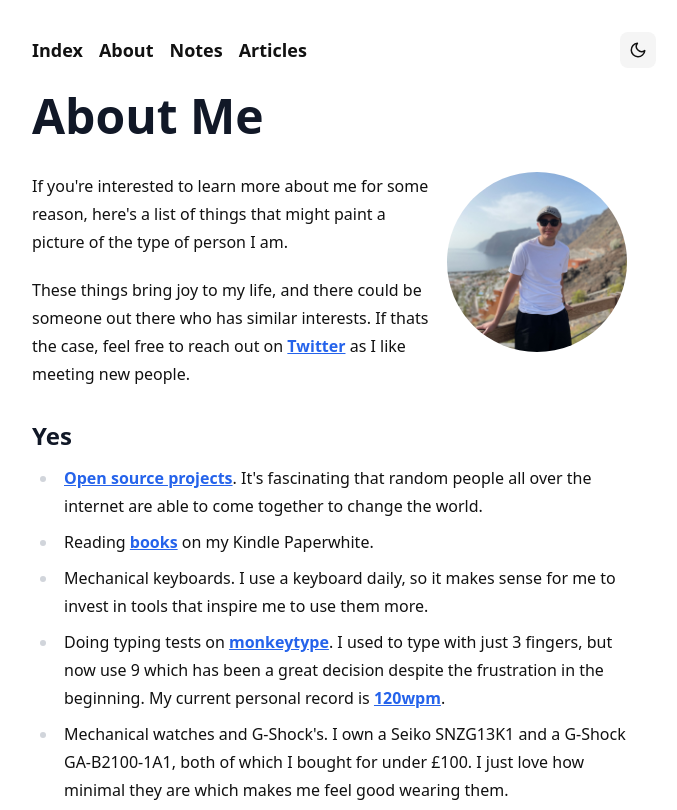
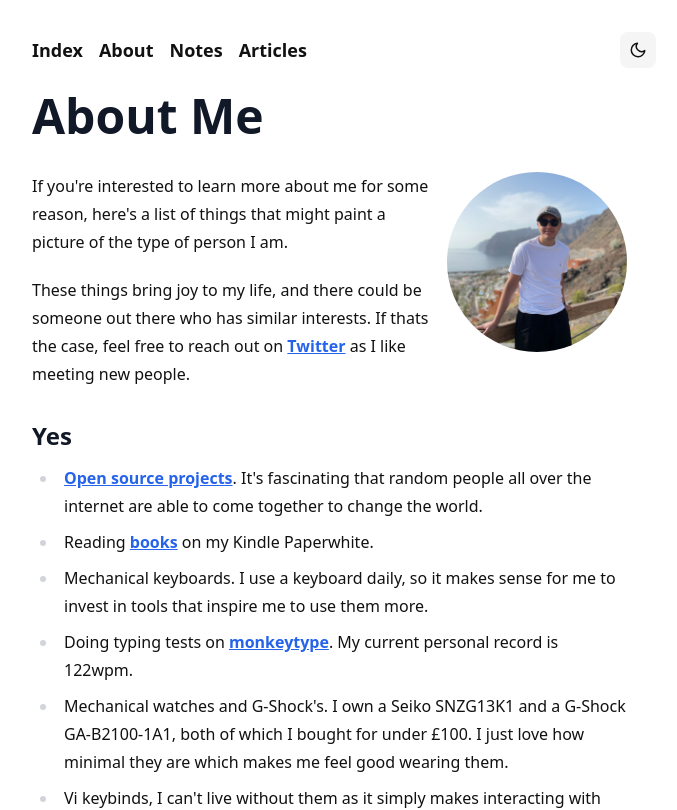
Before and after one commit to pzrsa/parsam.io, a Next.js app: page /about in a window 1280 px wide. Shown: the top 810 px of the page, without its empty margins (296-973 px from the left). Built offline with nearby package versions, Linux system fonts and the light colour scheme.

Commit message:
update position headline

```diff
--- a/pages/about.tsx
+++ b/pages/about.tsx
@@ -69,23 +69,13 @@ const About: React.FC = ({}) => {
             <li>
               Doing typing tests on{" "}
               <a
-                href="https://monkeytype.com/"
+                href="https://monkeytype.com/profile/PiD5IrU9SsdiY6c2yDMUq72wigz1"
                 rel="prefetch noreferrer"
                 target="_blank"
               >
                 monkeytype
               </a>
-              . I used to type with just 3 fingers, but now use 9 which has been
-              a great decision despite the frustration in the beginning. My
-              current personal record is{" "}
-              <a
-                href="/images/wpm.png"
-                rel="prefetch noreferrer"
-                target="_blank"
-              >
-                120wpm
-              </a>
-              .
+              . My current personal record is 122wpm.
             </li>
             <li>
               Mechanical watches and G-Shock&apos;s. I own a Seiko SNZG13K1 and
--- a/pages/index.tsx
+++ b/pages/index.tsx
@@ -13,7 +13,7 @@ const Home: React.FC = () => {
           👋 Hey, I&apos;m Parsa.
         </h1>
         <p className="text-sm sm:text-lg font-semibold text-neutral-600 dark:text-neutral-400">
-          Software Development Apprentice at{" "}
+          Software Engineering Apprentice at{" "}
           <span className="text-google-blue">G</span>
           <span className="text-google-red">o</span>
           <span className="text-google-yellow">o</span>
```
Also changed, not shown: public/images/wpm.png (deleted).
